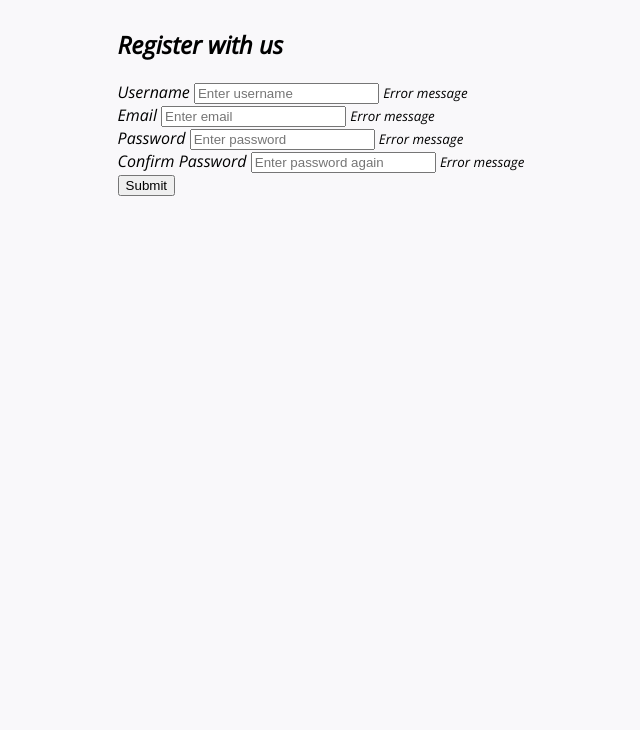
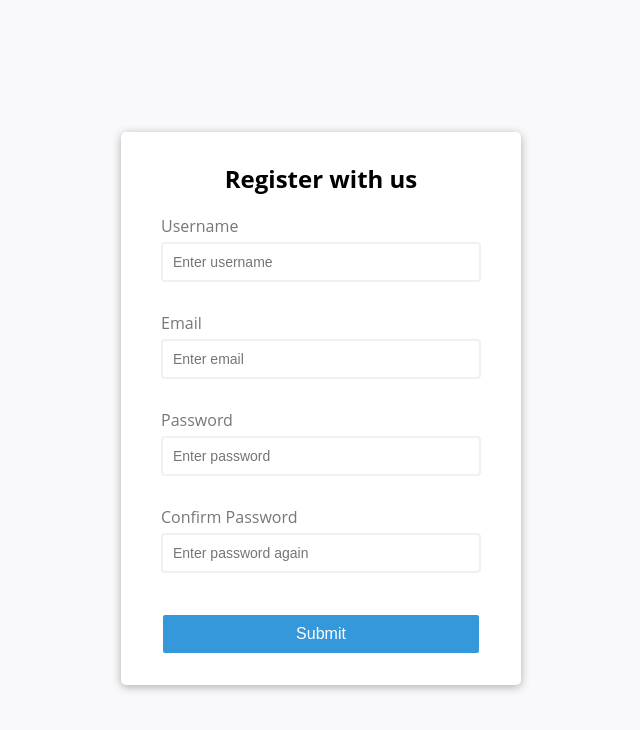
Before and after one commit to VetalKavun/Form-Validator, a plain HTML site: page Form Validator/index.html in a window 1280 px wide. Shown: the whole page, without its empty margins (319-959 px from the left). Drawn offline with nearby package versions, Linux system fonts and the light colour scheme; a web font is replaced by a local one.

Commit message:
added styling

```diff
--- a/Form Validator/style.css
+++ b/Form Validator/style.css
@@ -1,5 +1,9 @@
-@import url('https://fonts.googleapis.com/css2?family=Open+Sans:ital,wght@1,300&display=swap');
+@import url('https://fonts.googleapis.com/css2?family=Open+Sans,wght@1,300&display=swap');
 
+:root{
+    --success-color: #2ecc71;
+    --error-color: #e74c3c;
+}
 
 *{
     box-sizing: border-box;
@@ -11,4 +15,80 @@ body{
     display: flex;
     align-items: center;
     justify-content: center;
+    min-height: 100vh;
 }
+
+.container{
+    background-color: #fff;
+    border-radius: 5px;
+    box-shadow: 0 2px 10px rgba(0, 0, 0, 0.3);
+    width: 400px;
+}
+
+h2{
+    text-align: center;
+    margin: 0 0 20px;
+}
+
+.form{
+    padding: 30px 40px;
+}
+
+.form-control{
+    margin-bottom: 10px;
+    padding-bottom: 20px;
+    position: relative;
+}
+
+.form-control label{
+    color: #777;
+    display: block;
+    margin-bottom: 5px;
+}
+
+.form-control input{
+    border: 2px solid #f0f0f0;
+    border-radius: 4px;
+    display: block;
+    width: 100%;
+    padding: 10px;
+    font-size: 14px;
+}
+
+.form-control input:focus{
+    outline: 0;
+    border-color: #777;
+}
+
+.form-control.success input{
+    border-color: var(--success-color);
+}
+
+.form-control.error input{
+    border-color: var(--error-color);
+}
+
+.form-control small{
+    color: var(--error-color);
+    position: absolute;
+    bottom: 0;
+    left: 0;
+    visibility: hidden;
+}
+
+.form-control.error small{
+    visibility: visible;
+}
+
+.form button{
+    cursor: pointer;
+    background-color: #3498db;
+    border: 2px solid;
+    border-radius: 4px;
+    color: #fff;
+    display: block;
+    font-size: 16px;
+    padding: 10px;
+    margin-top: 20px;
+    width: 100%;
+}
```
